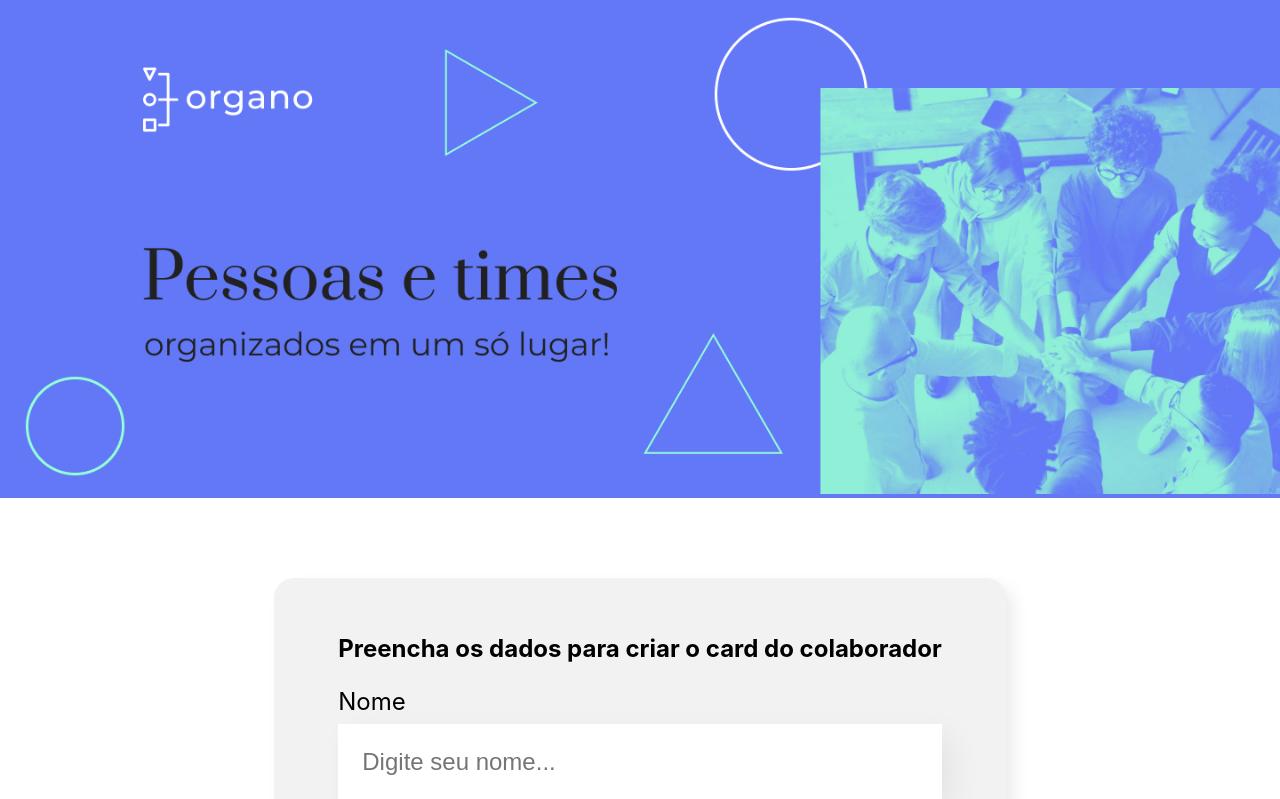
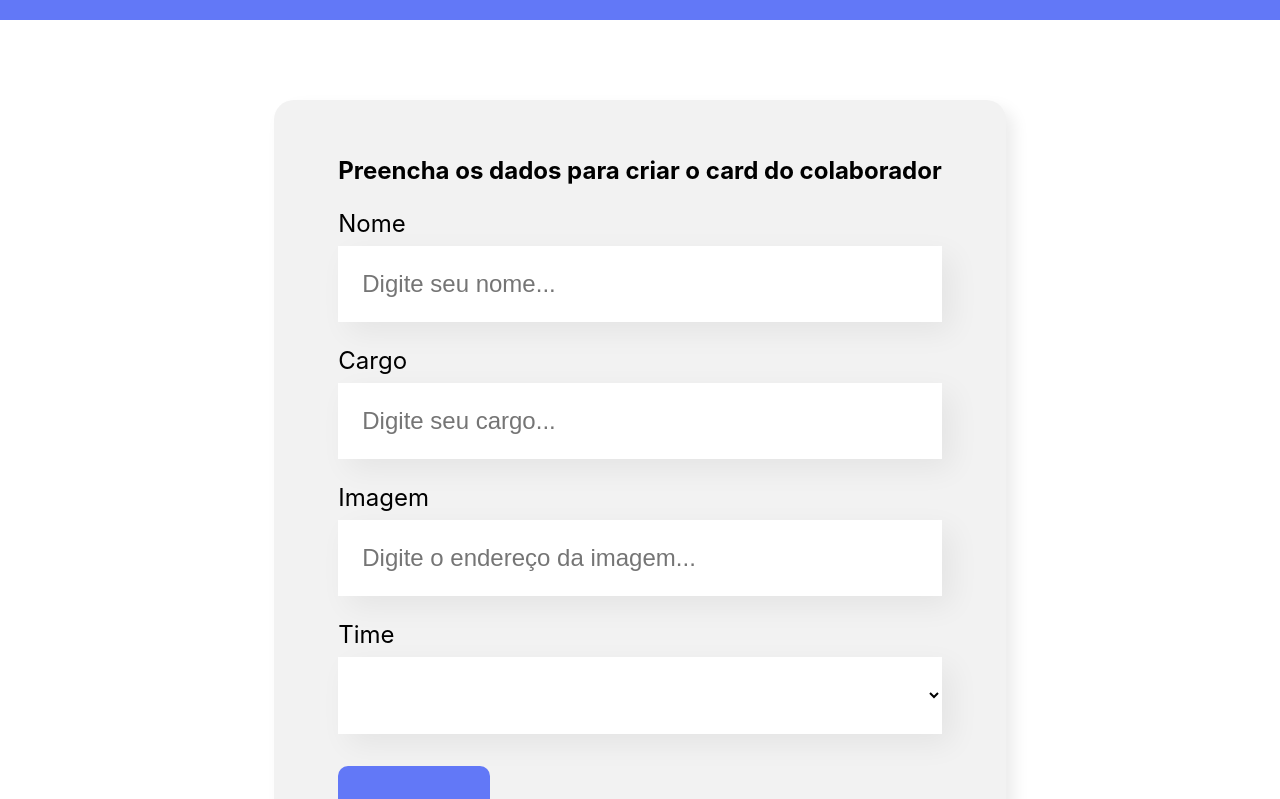
Before and after one commit to jotadagostin/organo-ts, a React (Create React App) app: page / in a window 1280 px wide. Shown: the top 799 px of the page. Built offline with nearby package versions, Linux system fonts and the light colour scheme.

Commit message:
update banner

```diff
--- a/src/App.js
+++ b/src/App.js
@@ -1,7 +1,8 @@
 import { useState } from 'react';
-import Banner from './componentes/Banner';
+
 import Formulario from './componentes/Formulario';
 import Time from './componentes/Time';
+import Banner from './componentes/Banner'
 
 function App() {
 
--- a/src/componentes/Banner/Banner.js
+++ /dev/null
@@ -1,10 +0,0 @@
-import './Banner.css'
-
-export const Banner = () => {
-    // JSX
-    return (
-        <header className="banner">
-            <img src="/imagens/banner.png" alt="O banner principal da página do Organo"/>
-        </header>
-    )
-}
--- a/src/componentes/Banner/index.js
+++ /dev/null
@@ -1,3 +0,0 @@
-import { Banner } from "./Banner";
-
-export default Banner
--- /dev/null
+++ b/src/componentes/Banner/index.tsx
@@ -0,0 +1,26 @@
+import "./Banner.css";
+
+import React from "react";
+
+interface BannerProps {
+    enderecoImagem: string
+    textoAlternativo?: string
+}
+
+export const Banner = ({enderecoImagem, textoAlternativo} :BannerProps) => {
+  // JSX
+  return (
+    <header className="banner">
+      {/* <img
+        src="/imagens/banner.png"
+        alt="O banner principal da página do Organo"
+      /> */}
+      <img
+        src={enderecoImagem}
+        alt={textoAlternativo}
+      />
+    </header>
+  );
+};
+
+export default Banner;
```
